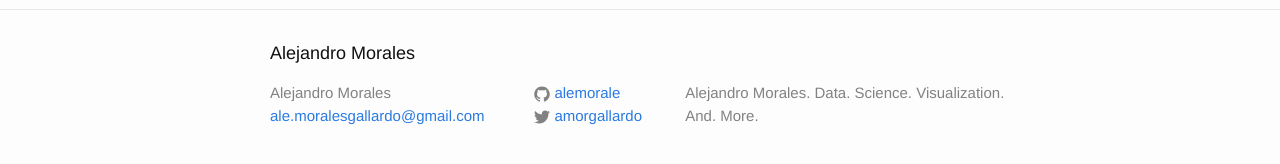
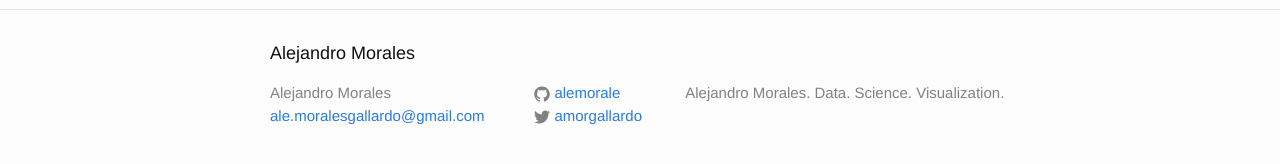
Before and after one commit to alemorale/alemorale.github.io, a Jekyll site: the page built from projects.md, in a window 1280 px wide. Shown: the part 479-643 px from the top of the page. Built offline with Jekyll 4.4.1, drawn with Linux system fonts in a browser that asks for light colours.

Commit message:
minor updates

```diff
--- a/_config.yml
+++ b/_config.yml
@@ -2,7 +2,7 @@
 title: Alejandro Morales
 email: ale.moralesgallardo@gmail.com
 description: > # this means to ignore newlines until "baseurl:"
-  Alejandro Morales. Data. Science. Visualization. And. More.
+  Alejandro Morales. Data. Science. Visualization.
 baseurl: "" # the subpath of your site, e.g. /blog/
 url: "http://alemorale.github.io" # the base hostname & protocol for your site
 twitter_username: amorgallardo
```
